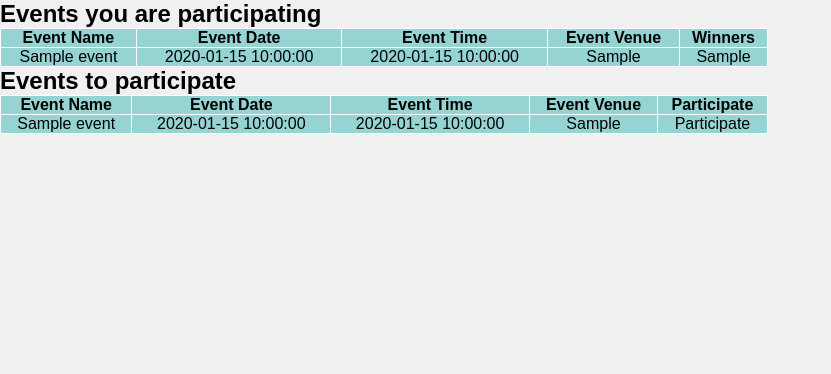
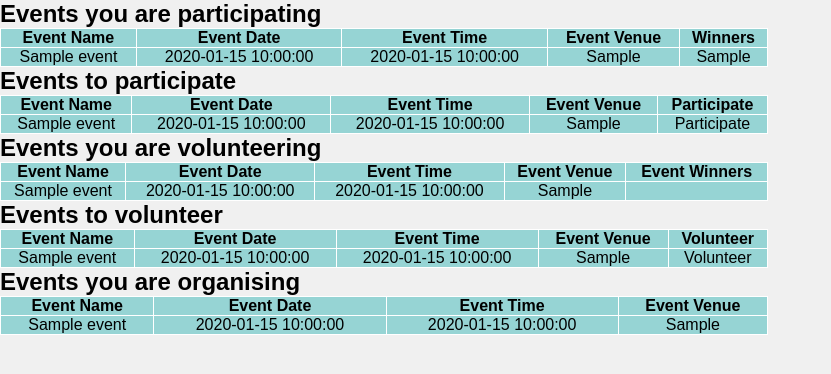
Before and after one commit to Baron105/DBMS-WebApp, a Flask app: page /index/1/1/1 in a window 1280 px wide. Shown: the top 374 px of the page, without its empty margins (0-831 px from the left). Run offline with Flask 3, Linux system fonts and the light colour scheme; a database or web service that is not in the repository returns one stand-in record (values such as "Sample title"); some libraries are stand-ins or nearby versions.

Commit message:
Volunteer & organising

```diff
--- a/app.py
+++ b/app.py
@@ -90,7 +90,9 @@ def index(fest_id, organise, student):
 
     participating_event = []
     non_participating_event = []
-
+    volunteering_event = []
+    non_volunteering_event = []
+    organising_event = []
     if fest_id > 1000:
         cursor.execute(
             f"SELECT event_id,event_name,event_date,event_time,event_venue,event_winner from event NATURAL JOIN participating_ext where fest_id = {fest_id}"
@@ -112,10 +114,20 @@ def index(fest_id, organise, student):
             f"SELECT event_id,event_name,event_date,event_time,event_venue from event where event_id not in (select event_id from participating_int where fest_id = {fest_id})"
         )
         non_participating_event = cursor.fetchall()
+        #get the list of events in which the student is volunteering
+        cursor.execute(f"SELECT event_id,event_name,event_date,event_time,event_venue from event where event_id in (select event_id from volunteering where fest_id = {fest_id})")
+        volunteering_event = cursor.fetchall()
+        #get the list of events in which the student is not volunteering
+        cursor.execute(f"SELECT event_id,event_name,event_date,event_time,event_venue from event where event_id not in (select event_id from volunteering where fest_id = {fest_id})")
+        non_volunteering_event = cursor.fetchall()
+        if organise == 1:
+            cursor.execute(
+                f"SELECT event_id,event_name,event_date,event_time,event_venue from event where event_id in (select event_id from organising where fest_id = {fest_id})"
+            )
+            organising_event = cursor.fetchall()
 
+    cursor.close()
 
-    print(participating_event)
-    print(non_participating_event)
 
     return render_template(
         "index.html",
@@ -124,6 +136,9 @@ def index(fest_id, organise, student):
         student=student,
         participating_event=participating_event,
         non_participating_event=non_participating_event,
+        volunteering_event = volunteering_event,
+        non_volunteering_event = non_volunteering_event,
+        organising_event=organising_event,
     )
 
 @app.route("/participate/<int:fest_id>/<int:event_id>/<int:organise>/<int:student>", methods=["GET", "POST"])
@@ -138,6 +153,17 @@ def participate(fest_id, event_id,organise,student):
         cursor.execute(
             f"INSERT INTO participating_int VALUES ({fest_id},{event_id})"
         )
+    conn.commit()
+    cursor.close()
+    return redirect(url_for("index", fest_id=fest_id, organise=organise, student = student))
+
+@app.route("/volunteer/<int:fest_id>/<int:event_id>/<int:organise>/<int:student>", methods=["GET", "POST"])
+def volunteer(fest_id, event_id,organise,student):
+    """Volunteer page"""
+    cursor = conn.cursor()
+    cursor.execute(
+        f"INSERT INTO volunteering VALUES ({fest_id},{event_id})"
+    )
     conn.commit()
     cursor.close()
     return redirect(url_for("index", fest_id=fest_id, organise=organise, student = student))
--- a/templates/index.html
+++ b/templates/index.html
@@ -58,5 +58,71 @@
     {% else %}
         <p align = "center">No events to participate</p>
     {%endif%}
+    {% if student%}
+        {% if volunteering_event%}
+            <h2>Events you are volunteering</h2>
+            <table style="width:60%">
+                <tr>
+                <th >Event Name</th>
+                <th >Event Date</th>
+                <th>Event Time</th>
+                <th>Event Venue</th>
+                <th>Event Winners</th>
+                </tr>
+                {%for event in volunteering_event%}
+                    <tr>
+                        <td>{{event[1]}}</td>
+                        <td>{{event[2]}}</td>
+                        <td>{{event[3]}}</td>
+                        <td>{{event[4]}}</td>
+                        <td>{{event[5]}}</td>
+                    </tr>
+                {%endfor%}
+            </table>
+        {%endif%}
+        {%if non_volunteering_event%}
+            <h2>Events to volunteer</h2>
+            <table style="width:60%">
+                <tr>
+                <th >Event Name</th>
+                <th >Event Date</th>
+                <th>Event Time</th>
+                <th>Event Venue</th>
+                <th>Volunteer</th>
+                </tr>
+                {%for event in non_volunteering_event%}
+                    <tr>
+                        <td>{{event[1]}}</td>
+                        <td>{{event[2]}}</td>
+                        <td>{{event[3]}}</td>
+                        <td>{{event[4]}}</td>
+                        <td><a href="{{url_for('volunteer',fest_id=fest_id,event_id =event[0],organise=organise,student=student )}}">Volunteer</a></td>
+                    </tr>
+                {%endfor%}
+            </table>
+        {%endif%}
+    {%endif%}
+    {% if organise%}
+        {% if organising_event%}
+            <h2>Events you are organising</h2>
+            <table style="width:60%">
+                <tr>
+                <th >Event Name</th>
+                <th >Event Date</th>
+                <th>Event Time</th>
+                <th>Event Venue</th>
+                </tr>
+                {%for event in organising_event%}
+                    <tr>
+                        <td>{{event[1]}}</td>
+                        <td>{{event[2]}}</td>
+                        <td>{{event[3]}}</td>
+                        <td>{{event[4]}}</td>
+                    </tr>
+                {%endfor%}
+            </table>
+        {%endif%}
+    {%endif%}
+
 
 {% endblock%}
```
